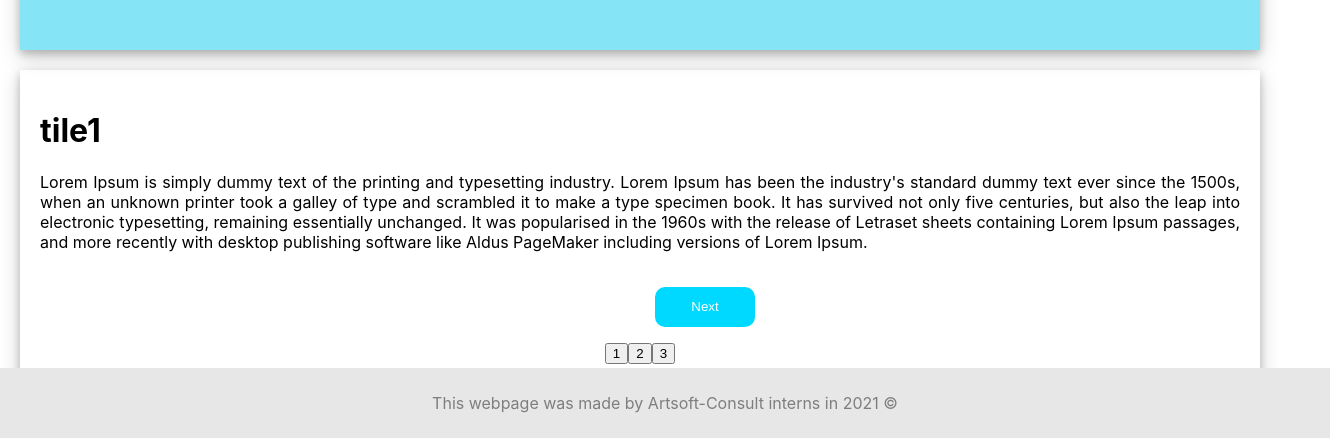
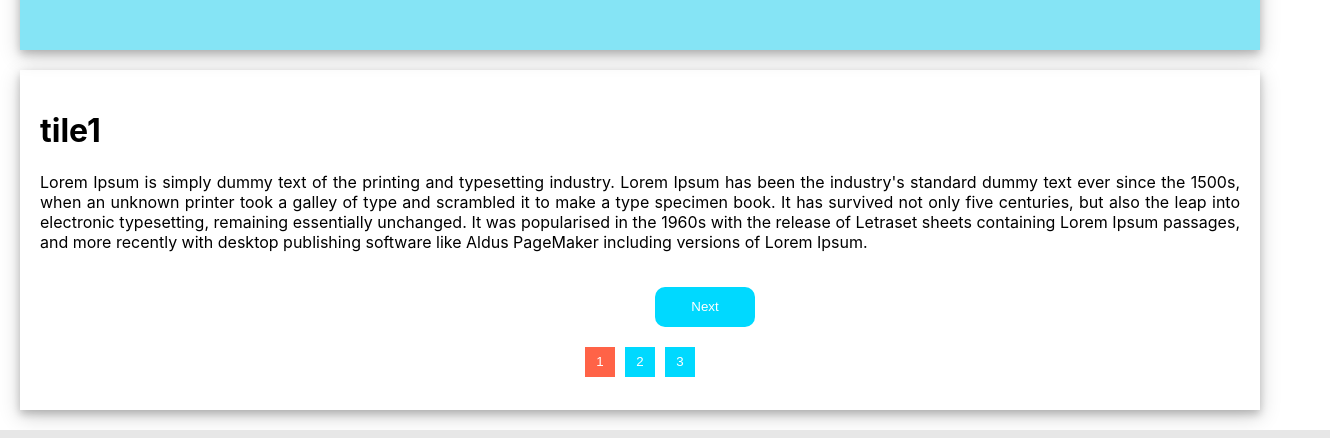
Before and after one commit to georgeMarian1999/covid19-client, a React (Create React App) app: page /home in a window 1280 px wide. Shown: the part 362-800 px from the top of the page, 1330 px wide, since content can reach past the window. Built offline with nearby package versions, Linux system fonts and the light colour scheme; no server answers.

Commit message:
footer at bottom but not sticky

```diff
--- a/src/Footer/Components/FooterFC.css
+++ b/src/Footer/Components/FooterFC.css
@@ -1,7 +1,6 @@
 .footer {
-position: fixed;
-  left: 0;
-  bottom: 0;
+  position: absolute;
+
   width: 100%;
   background-color: rgb(231, 231, 231);
   color: rgb(126, 126, 126);
--- a/src/LandingPage/Components/LandingPage.css
+++ b/src/LandingPage/Components/LandingPage.css
@@ -14,7 +14,7 @@
     margin: 20px;
     min-height: 300px;
     padding: 20px;
-    margin-bottom: 200px;
+
 }
 
 
@@ -54,3 +54,23 @@
 .hide{
     visibility: hidden;
 }
+
+.numbered .active {
+    background-color: tomato;
+}
+
+.numbered button{
+    background-color: rgb(0, 217, 255);
+    color: white;
+    border: none;
+    width: 30px;
+    height: 30px;
+    margin: 5px;
+}
+.numbered button:hover{
+    background-color: rgb(0, 179, 211);
+}
+
+.numbered .active {
+    background-color: tomato;
+}
--- a/src/LandingPage/Components/LandingPageFC.js
+++ b/src/LandingPage/Components/LandingPageFC.js
@@ -111,7 +111,7 @@ function LandingPageFC({symptomes}) {
                 <div className='numbered'>
                     {
                         actuals.map( a => (
-                            <button key={a+'nr'} onClick={changeNumbers.bind(this,a)}>{a}</button>
+                            <button key={a+'nr'} onClick={changeNumbers.bind(this,a)} className={(active===a)?('active'):('')}>{a}</button>
                         ))
                     }
 
```
